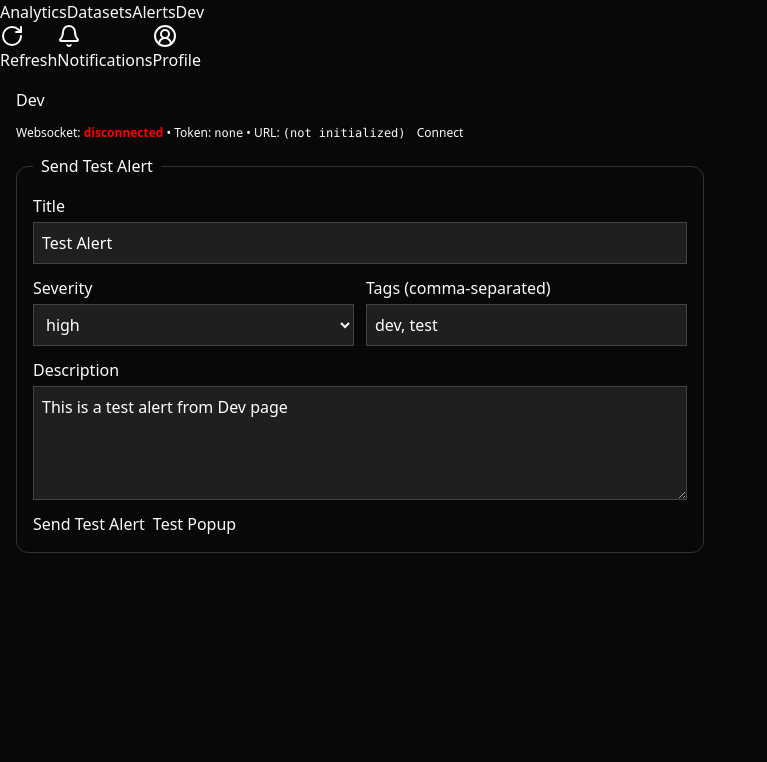
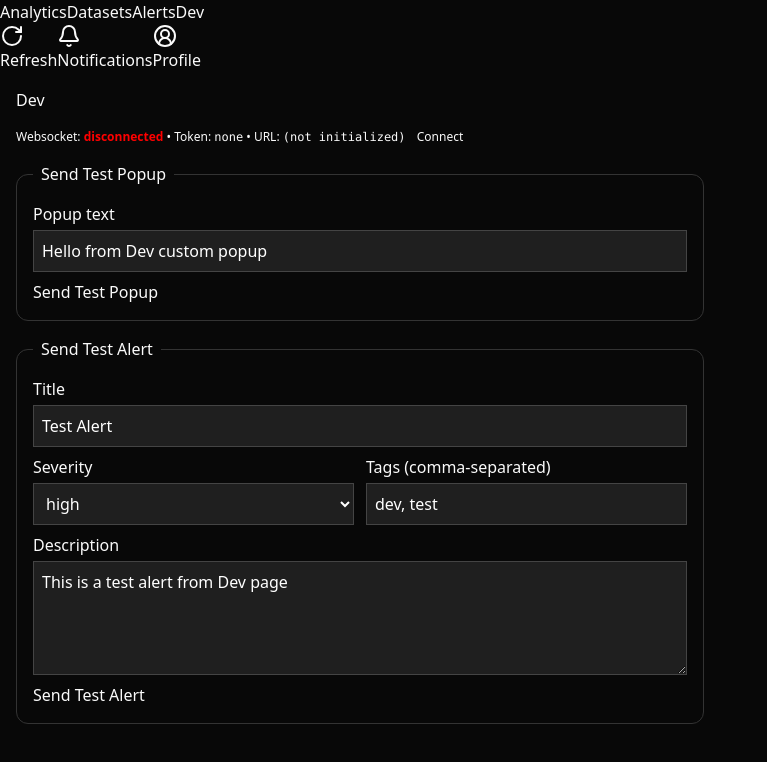
Before and after one commit to Sentinel-Hive/sentinel-client, a React app in the folder sentinel-app-client/: page /#/dev in a window 1280 px wide. Shown: the top 762 px of the page, without its empty margins (0-767 px from the left). Built offline with nearby package versions, Linux system fonts and the light colour scheme; the HTML template or start-up script is replaced by a standard one.

Commit message:
added abilitiy to send test pop ups and alerts from dev page

```diff
--- a/sentinel-app-client/src/pages/Dev.tsx
+++ b/sentinel-app-client/src/pages/Dev.tsx
@@ -16,23 +16,25 @@ export default function Dev() {
     const [wsReady, setWsReady] = useState(isWebsocketOpen());
     const [token, setToken] = useState<string | null>(getToken());
 
-    // Alert form state
+    // --- popup form ---
+    const [popupText, setPopupText] = useState("Hello from Dev custom popup");
+
+    // --- alert form ---
     const [title, setTitle] = useState("Test Alert");
     const [severity, setSeverity] = useState<Severity>("high");
     const [description, setDescription] = useState("This is a test alert from Dev page");
     const [tags, setTags] = useState("dev, test");
 
-    // Optional popup preview
+    // local popup preview
     const [popup, setPopup] = useState<string | null>(null);
 
     useEffect(() => {
-        // keep status in sync
         const offOpen = onWebsocketOpen((open) => {
             setWsReady(open);
             setToken(getToken());
         });
-        // log any incoming messages (and surface popups)
         const offMsg = onWebsocketMessage((msg: any) => {
+            // surface server popups
             if (msg?.type === "popup") {
                 setPopup(msg.text ?? JSON.stringify(msg));
             }
@@ -54,7 +56,14 @@ export default function Dev() {
             .filter(Boolean);
     }
 
+    // --- senders ---
+    function sendTestPopup() {
+        // Goes over WS as dev_popup → routes.py echoes/broadcasts popup
+        websocketSend({ type: "dev_popup", text: popupText });
+    }
+
     function sendTestAlert() {
+        // Goes over WS as dev_alert → short-circuited to broadcast alert
         websocketSend({
             type: "dev_alert",
             title,
@@ -65,12 +74,8 @@ export default function Dev() {
         });
     }
 
-    function testPopup() {
-        setPopup("Local popup test from Dev page");
-    }
-
     return (
-        <div style={{ padding: 16, display: "grid", gap: 12, maxWidth: 720 }}>
+        <div style={{ padding: 16, display: "grid", gap: 16, maxWidth: 720 }}>
             <h1>Dev</h1>
 
             <div style={{ fontSize: 12 }}>
@@ -85,15 +90,32 @@ export default function Dev() {
                 </button>
             </div>
 
-            <fieldset
-                style={{
-                    border: "1px solid #333",
-                    borderRadius: 12,
-                    padding: 16,
-                    display: "grid",
-                    gap: 12,
-                }}
-            >
+            {/* ---- Custom Popup ---- */}
+            <fieldset style={{ border: "1px solid #333", borderRadius: 12, padding: 16 }}>
+                <legend style={{ padding: "0 8px" }}>Send Test Popup</legend>
+                <label style={{ display: "grid", gap: 4 }}>
+                    <span>Popup text</span>
+                    <input
+                        value={popupText}
+                        onChange={(e) => setPopupText(e.target.value)}
+                        placeholder="Popup text…"
+                        style={{
+                            padding: 8,
+                            background: "#1f1f1f",
+                            border: "1px solid #444",
+                            color: "#fff",
+                        }}
+                    />
+                </label>
+                <div style={{ marginTop: 8 }}>
+                    <button onClick={sendTestPopup} disabled={!wsReady}>
+                        Send Test Popup
+                    </button>
+                </div>
+            </fieldset>
+
+            {/* ---- Custom Alert ---- */}
+            <fieldset style={{ border: "1px solid #333", borderRadius: 12, padding: 16 }}>
                 <legend style={{ padding: "0 8px" }}>Send Test Alert</legend>
 
                 <label style={{ display: "grid", gap: 4 }}>
@@ -111,7 +133,14 @@ export default function Dev() {
                     />
                 </label>
 
-                <div style={{ display: "grid", gap: 12, gridTemplateColumns: "1fr 1fr" }}>
+                <div
+                    style={{
+                        display: "grid",
+                        gap: 12,
+                        gridTemplateColumns: "1fr 1fr",
+                        marginTop: 8,
+                    }}
+                >
                     <label style={{ display: "grid", gap: 4 }}>
                         <span>Severity</span>
                         <select
@@ -147,7 +176,7 @@ export default function Dev() {
                     </label>
                 </div>
 
-                <label style={{ display: "grid", gap: 4 }}>
+                <label style={{ display: "grid", gap: 4, marginTop: 8 }}>
                     <span>Description</span>
                     <textarea
                         value={description}
@@ -163,11 +192,10 @@ export default function Dev() {
                     />
                 </label>
 
-                <div style={{ display: "flex", gap: 8 }}>
+                <div style={{ marginTop: 8 }}>
                     <button onClick={sendTestAlert} disabled={!wsReady}>
                         Send Test Alert
                     </button>
-                    <button onClick={testPopup}>Test Popup</button>
                 </div>
             </fieldset>
 
```
